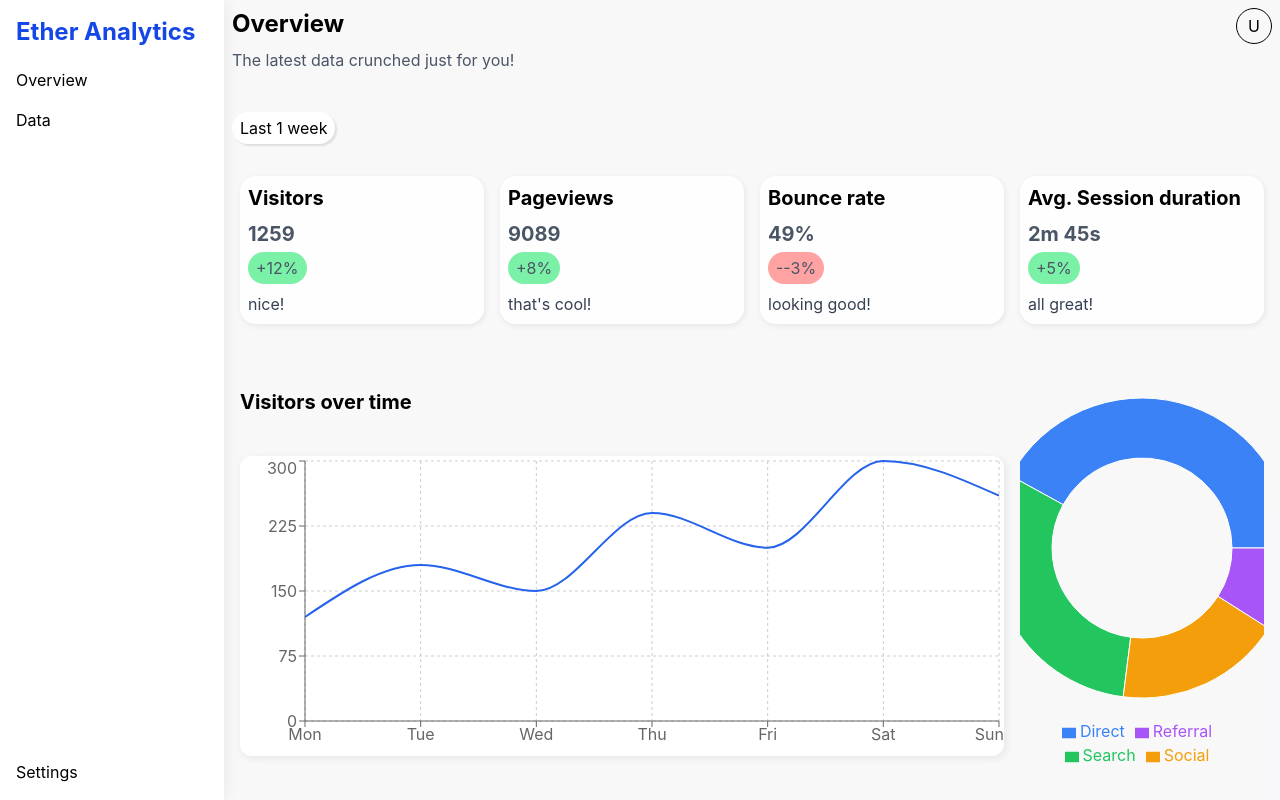
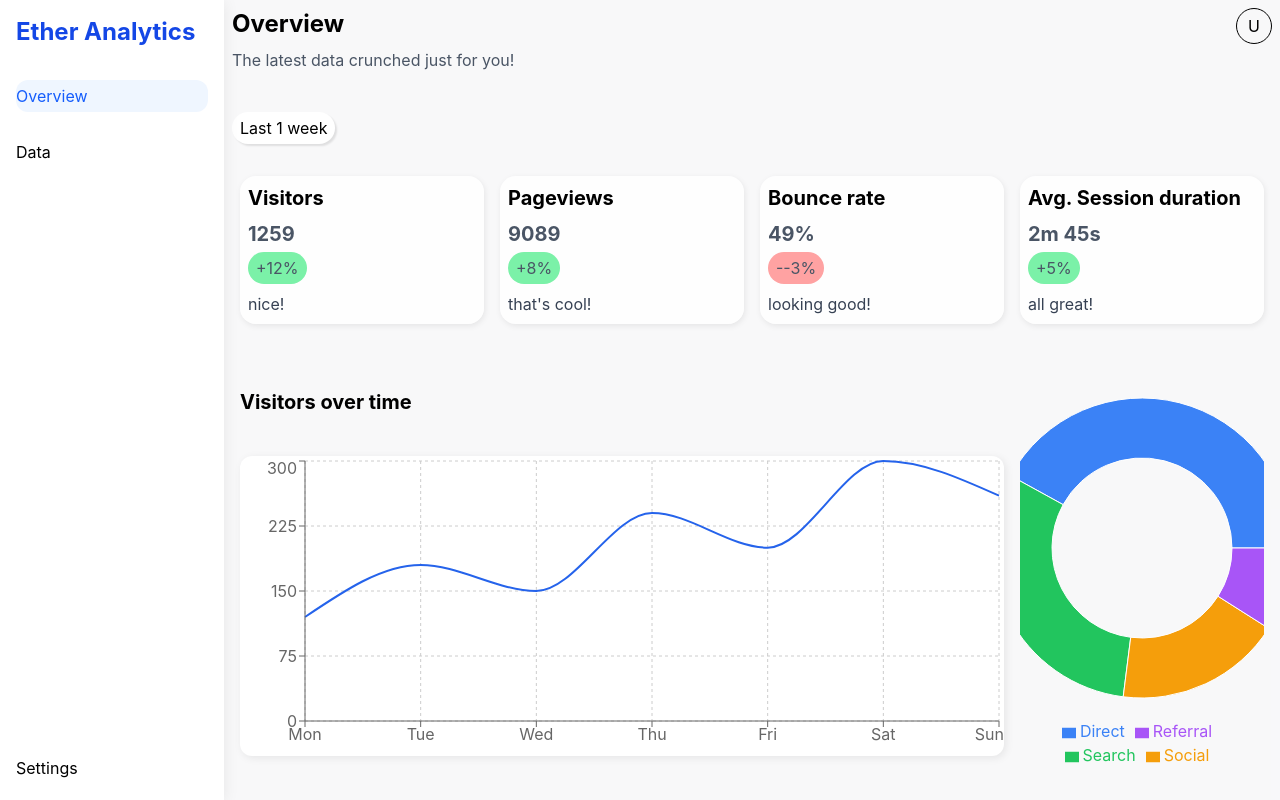
Before and after one commit to BlueOceanVale/ether-analytics, a React (Vite) app: page / in a window 1280 px wide. Built offline with nearby package versions, Linux system fonts and the light colour scheme.

Commit message:
feat: add selection highlights for sidebar

```diff
--- a/src/components/layout/Sidebar.tsx
+++ b/src/components/layout/Sidebar.tsx
@@ -1,23 +1,32 @@
+import { useState } from "react";
 
 type SidebarProps = {
     isOpen: boolean;
 };
 
 export default function Sidebar({isOpen}: SidebarProps) {
+    const [selection, switchSelection] = useState("overview");
     return (
         <aside className={`fixed inset-y-0 left-0 z-40 flex w-56 shrink-0 flex-col shadow-[0px_2px_15px_rgba(0,0,0,0.08)] bg-white p-4 transition-transform duration-200 md:static md:translate-x-0 ${
     isOpen ? "translate-x-0" : "-translate-x-full"
 }`}>
-            <h1 className="font-bold text-2xl text-blue-700 mb-5">Ether Analytics</h1>
-            <ul className="flex-1 flex flex-col gap-4">
+            <h1 className="font-bold text-2xl text-blue-700 mb-8">Ether Analytics</h1>
+            <ul className="flex-1 flex flex-col gap-6">
                 <li>
-                    <a href="#">Overview</a>
+                    <a href="#" onClick={
+                        () => switchSelection("overview")
+                    } className={`block py-1 ${selection === "overview" ? "bg-blue-50 w-full transition-all rounded-xl text-blue-600" : ""}`}>Overview</a>
                 </li>
                 <li>
-                    <a href="#">Data</a>
+                    <a href="#" onClick={
+                        () => switchSelection("data")
+                    } className={`block py-1 ${selection === "data" ? "bg-blue-50 w-full rounded-xl transition-all text-blue-600" : ""}`}>Data</a>
                 </li>
                 <li className="mt-auto">
-                    <a href="#">Settings</a>
+                    <a href="#"onClick={
+                        () => switchSelection("settings")
+                    } className={`block py-1 ${selection === "settings" ? "bg-blue-50 w-full transition-all rounded-xl text-blue-600" : ""}`}>
+                    Settings</a>
                 </li>
             </ul>
         </aside>
```
